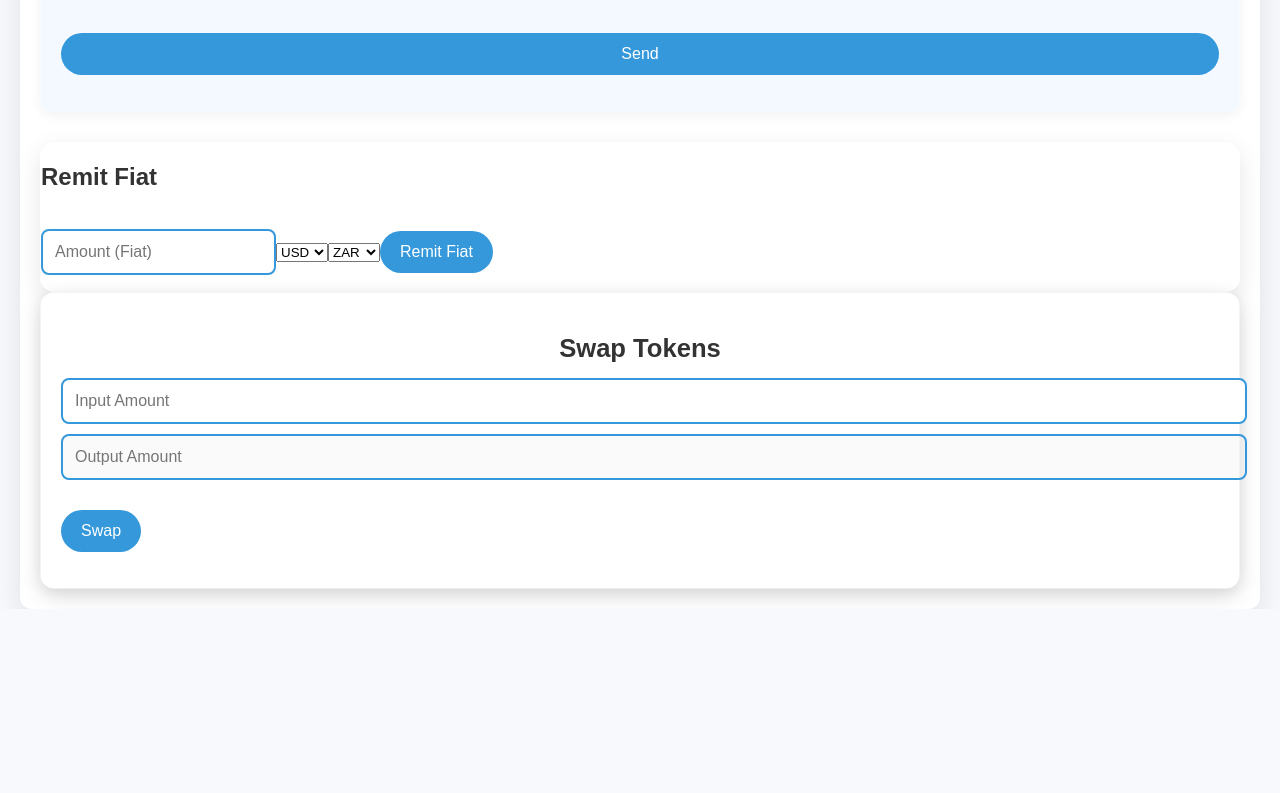
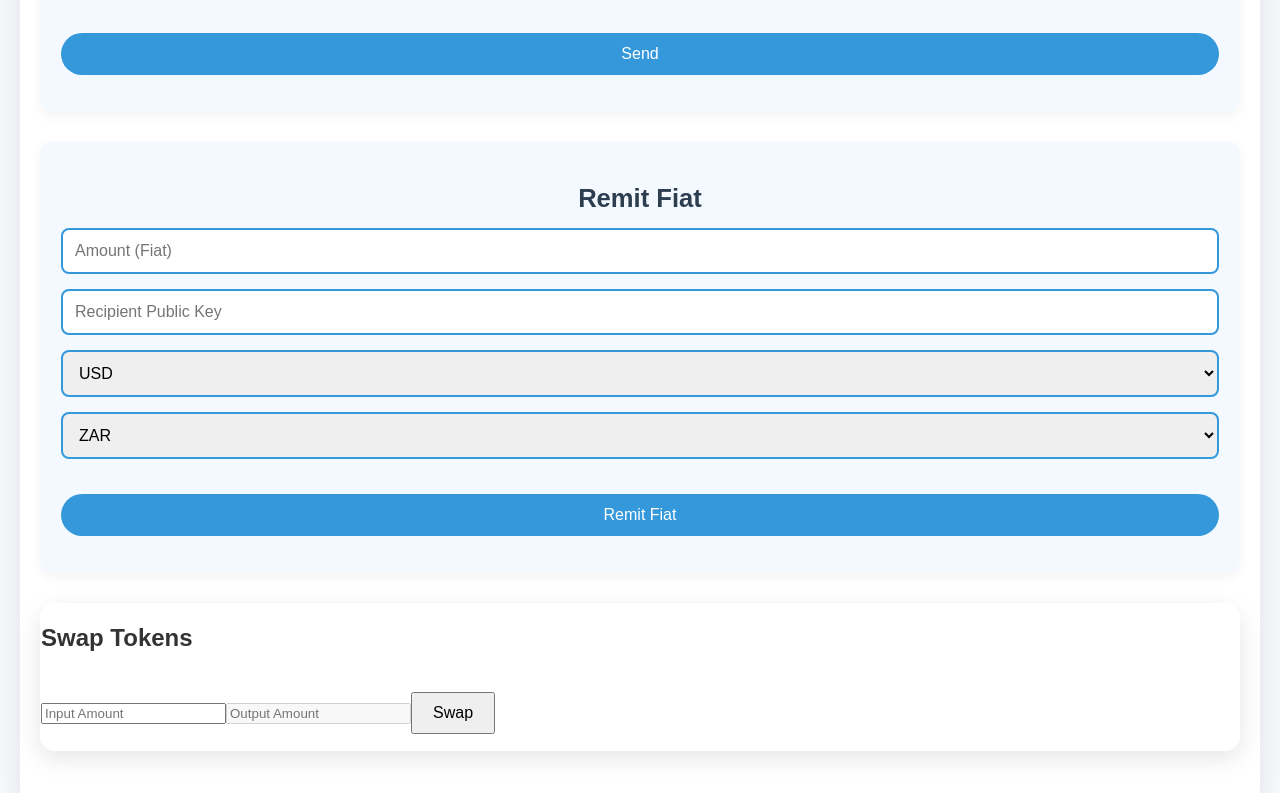
Before and after one commit to Web3WizardZ/Remittease-Dapp, a React (Create React App) app: page /functional-page in a window 1280 px wide. Shown: the part 573-1366 px from the top of the page. Before the commit the page ends 1182 px from the top, so only its background shows below. Built offline with nearby package versions, Linux system fonts and the light colour scheme.

Commit message:
modified:   server/remittanceProcessor.mjs 	modified:   server/server.js 	modified:   src/screens/FunctionalPage.css 	modified:   src/screens/FunctionalPage.js

```diff
--- a/src/screens/FunctionalPage.css
+++ b/src/screens/FunctionalPage.css
@@ -88,7 +88,8 @@ body {
   gap: 15px;
 }
 
-.form-input {
+.form-input,
+.form-select {
   padding: 12px;
   border-radius: 8px;
   border: 2px solid #3498db;
@@ -97,7 +98,8 @@ body {
   transition: border-color 0.3s ease;
 }
 
-.form-input:focus {
+.form-input:focus,
+.form-select:focus {
   border-color: #2980b9;
 }
 
@@ -117,6 +119,12 @@ body {
   transform: scale(1.05);
 }
 
+.cta-button:disabled {
+  background-color: #95a5a6;
+  cursor: not-allowed;
+  transform: none;
+}
+
 .status-message {
   margin-top: 8px;
   color: #e74c3c;
@@ -124,110 +132,30 @@ body {
   text-align: center;
 }
 
-/* Deposit Section */
-.deposit-section {
+/* Fiat Remittance Section */
+.fiat-remittance-section {
+  padding: 20px;
   margin-bottom: 30px;
-  padding: 20px;
-  background-color: #fff;
-  border-radius: 10px;
-  box-shadow: 0 4px 15px rgba(0, 0, 0, 0.05);
+  background: rgba(240, 248, 255, 0.8);
+  border-radius: 12px;
+  box-shadow: 0 4px 12px rgba(0, 0, 0, 0.05);
 }
 
-.deposit-section h2 {
+.fiat-remittance-section h2 {
   font-size: 1.6rem;
+  color: #2c3e50;
+  text-align: center;
   margin-bottom: 15px;
-  text-align: center;
-  color: #2c3e50;
 }
 
-.deposit-grid {
+.fiat-remittance-form {
   display: grid;
-  gap: 20px;
-  grid-template-columns: repeat(auto-fit, minmax(300px, 1fr));
-}
-
-/* Transaction History Section */
-.transaction-history-section {
-  margin-bottom: 30px;
-  padding: 20px;
-  border-radius: 10px;
-  background: #fafafa;
-  box-shadow: 0 4px 15px rgba(0, 0, 0, 0.05);
-}
-
-.transaction-history-section h2 {
-  font-size: 1.6rem;
-  margin-bottom: 15px;
-  text-align: center;
-  color: #2c3e50;
-}
-
-.transaction-list {
-  list-style: none;
-  padding: 0;
-}
-
-.transaction-item {
-  padding: 15px;
-  background: white;
-  border-radius: 8px;
-  margin-bottom: 12px;
-  box-shadow: 0 2px 10px rgba(0, 0, 0, 0.05);
-}
-
-.transaction-item p {
-  margin: 0;
+  gap: 15px;
 }
 
 /* SwapComponent Styles */
-.swap-container {
-  padding: 20px;
-  background-color: #fff;
-  border-radius: 12px;
-  box-shadow: 0 4px 15px rgba(0, 0, 0, 0.1);
-}
-
-.swap-container h2 {
-  font-size: 1.6rem;
-  margin-bottom: 15px;
-  text-align: center;
-}
-
-.swap-container input {
-  width: 100%;
-  padding: 12px;
-  margin-bottom: 10px;
-  border: 2px solid #3498db;
-  border-radius: 8px;
-  font-size: 1rem;
-  outline: none;
-  transition: border-color 0.3s ease;
-}
-
-.swap-container input:focus {
-  border-color: #2980b9;
-}
-
-.swap-container button {
-  padding: 12px 20px;
-  background-color: #3498db;
-  color: white;
-  font-size: 1rem;
-  border: none;
-  border-radius: 50px;
-  cursor: pointer;
-  transition: all 0.3s ease;
-}
-
-.swap-container button:hover {
-  background-color: #2980b9;
-  transform: scale(1.05);
-}
-
-.swap-container p {
-  margin-top: 10px;
-  color: #e74c3c;
-  font-weight: bold;
+.swap-feature {
+  margin-bottom: 30px;
 }
 
 /* Keyframe Animation */
--- a/src/screens/FunctionalPage.js
+++ b/src/screens/FunctionalPage.js
@@ -6,68 +6,108 @@ import './FunctionalPage.css';
 
 const FunctionalPage = () => {
   const [balance, setBalance] = useState('');
-  const [transactions, setTransactions] = useState([]);
-  const [recipientAddress, setRecipientAddress] = useState('');
+  const [ethRecipientAddress, setEthRecipientAddress] = useState('');
+  const [fiatRecipientPublicKey, setFiatRecipientPublicKey] = useState('');
   const [amount, setAmount] = useState('');
-  const [status, setStatus] = useState('');
   const [fiatAmount, setFiatAmount] = useState('');
   const [currency, setCurrency] = useState('USD'); // Source currency
   const [targetCurrency, setTargetCurrency] = useState('ZAR'); // Target currency
   const [userId, setUserId] = useState('user123'); // Example user ID
 
+  const [sendMoneyStatus, setSendMoneyStatus] = useState('');
+  const [remitFiatStatus, setRemitFiatStatus] = useState('');
+  const [isSendingMoney, setIsSendingMoney] = useState(false);
+  const [isRemittingFiat, setIsRemittingFiat] = useState(false);
+
   useEffect(() => {
     const fetchWalletDetails = async () => {
       if (window.ethereum) {
+        try {
           const provider = new providers.Web3Provider(window.ethereum);
           const signer = provider.getSigner();
           const address = await signer.getAddress();
           const balance = await provider.getBalance(address);
           setBalance(utils.formatEther(balance));
+        } catch (error) {
+          console.error('Error fetching wallet details:', error);
+          setBalance('N/A');
+        }
+      } else {
+        console.warn('window.ethereum is not available');
+        setBalance('N/A');
       }
     };
     fetchWalletDetails();
   }, []);
 
   const sendMoney = async () => {
-    if (!recipientAddress || !amount) {
-      setStatus('Please enter a valid address and amount.');
+    if (!ethRecipientAddress || !amount) {
+      setSendMoneyStatus('Please enter a valid address and amount.');
+      return;
+    }
+
+    if (!utils.isAddress(ethRecipientAddress)) {
+      setSendMoneyStatus('Please enter a valid Ethereum address.');
+      return;
+    }
+
+    if (isNaN(amount) || parseFloat(amount) <= 0) {
+      setSendMoneyStatus('Please enter a valid amount.');
       return;
     }
 
     try {
+      setIsSendingMoney(true);
+      setSendMoneyStatus('Transaction pending...');
       const provider = new providers.Web3Provider(window.ethereum);
       const signer = provider.getSigner();
       const tx = await signer.sendTransaction({
-        to: recipientAddress,
+        to: ethRecipientAddress,
         value: utils.parseEther(amount),
       });
 
-      setStatus(`Transaction successful! TX Hash: ${tx.hash}`);
+      await tx.wait();
+
+      setSendMoneyStatus(`Transaction successful! TX Hash: ${tx.hash}`);
       const address = await signer.getAddress();
       const balance = await provider.getBalance(address);
       setBalance(utils.formatEther(balance));
+
+      // Clear input fields
+      setEthRecipientAddress('');
+      setAmount('');
     } catch (error) {
       console.error('Transaction failed:', error);
-      setStatus('Transaction failed. Please try again.');
+      setSendMoneyStatus('Transaction failed. Please try again.');
+    } finally {
+      setIsSendingMoney(false);
     }
   };
 
   const remitFiat = async () => {
-    if (!fiatAmount || !recipientAddress || !currency || !targetCurrency) {
-      setStatus('Please provide all remittance details.');
+    if (!fiatAmount || !fiatRecipientPublicKey || !currency || !targetCurrency) {
+      setRemitFiatStatus('Please provide all remittance details.');
+      return;
+    }
+
+    if (isNaN(fiatAmount) || parseFloat(fiatAmount) <= 0) {
+      setRemitFiatStatus('Please enter a valid fiat amount.');
       return;
     }
 
     try {
+      setIsRemittingFiat(true);
+      setRemitFiatStatus('Remittance in progress...');
+
       const response = await fetch('http://localhost:3000/remit-fiat', {
         method: 'POST',
         headers: { 'Content-Type': 'application/json' },
         body: JSON.stringify({
           amount: fiatAmount,
-          recipientPublicKey: recipientAddress, // Use recipientAddress as public key
+          recipientPublicKey: fiatRecipientPublicKey,
           currency,
           targetCurrency,
-          userId, // Send user ID to the backend for Stellar key retrieval
+          userId,
         }),
       });
 
@@ -82,16 +122,23 @@ const FunctionalPage = () => {
         console.log('Transaction hash:', data.transactionHash);
         console.log('Transaction Successful!');
 
-        setStatus(`Remittance successful! Transaction ID: ${data.transactionHash}`);
+        setRemitFiatStatus(
+          `Remittance successful! Transaction ID: ${data.transactionHash}`
+        );
+
+        // Clear input fields
+        setFiatAmount('');
+        setFiatRecipientPublicKey('');
       } else {
-        setStatus('Remittance failed.');
+        setRemitFiatStatus(`Remittance failed: ${data.message || 'Unknown error.'}`);
       }
     } catch (error) {
       console.error('Remittance failed:', error);
-      setStatus('Remittance failed.');
+      setRemitFiatStatus('Remittance failed. Please try again.');
+    } finally {
+      setIsRemittingFiat(false);
     }
   };
-
 
   return (
     <div className="functional-page-container">
@@ -113,8 +160,8 @@ const FunctionalPage = () => {
           <input
             type="text"
             placeholder="Recipient Address"
-            value={recipientAddress}
-            onChange={(e) => setRecipientAddress(e.target.value)}
+            value={ethRecipientAddress}
+            onChange={(e) => setEthRecipientAddress(e.target.value)}
             className="form-input"
           />
           <input
@@ -124,9 +171,15 @@ const FunctionalPage = () => {
             onChange={(e) => setAmount(e.target.value)}
             className="form-input"
           />
-          <button onClick={sendMoney} className="cta-button">Send</button>
+          <button
+            onClick={sendMoney}
+            className="cta-button"
+            disabled={isSendingMoney}
+          >
+            {isSendingMoney ? 'Sending...' : 'Send'}
+          </button>
         </div>
-        <p className="status-message">{status}</p>
+        <p className="status-message">{sendMoneyStatus}</p>
       </section>
 
       {/* Fiat Remittance Section */}
@@ -140,9 +193,20 @@ const FunctionalPage = () => {
             onChange={(e) => setFiatAmount(e.target.value)}
             className="form-input"
           />
+          <input
+            type="text"
+            placeholder="Recipient Public Key"
+            value={fiatRecipientPublicKey}
+            onChange={(e) => setFiatRecipientPublicKey(e.target.value)}
+            className="form-input"
+          />
 
           {/* Source Currency */}
-          <select value={currency} onChange={(e) => setCurrency(e.target.value)} className="form-select">
+          <select
+            value={currency}
+            onChange={(e) => setCurrency(e.target.value)}
+            className="form-select"
+          >
             <option value="USD">USD</option>
             <option value="EUR">EUR</option>
             <option value="ZAR">ZAR</option>
@@ -150,16 +214,26 @@ const FunctionalPage = () => {
           </select>
 
           {/* Target Currency */}
-          <select value={targetCurrency} onChange={(e) => setTargetCurrency(e.target.value)} className="form-select">
+          <select
+            value={targetCurrency}
+            onChange={(e) => setTargetCurrency(e.target.value)}
+            className="form-select"
+          >
             <option value="ZAR">ZAR</option>
             <option value="USD">USD</option>
             <option value="EUR">EUR</option>
             <option value="NGN">NGN</option>
           </select>
 
-          <button onClick={remitFiat} className="cta-button">Remit Fiat</button>
+          <button
+            onClick={remitFiat}
+            className="cta-button"
+            disabled={isRemittingFiat}
+          >
+            {isRemittingFiat ? 'Remitting...' : 'Remit Fiat'}
+          </button>
         </div>
-        <p className="status-message">{status}</p>
+        <p className="status-message">{remitFiatStatus}</p>
       </section>
 
       {/* Swap Feature */}
```
Also changed, not shown: 2 other files (tests, documents, lock files or other folders). Lines whose indentation alone changed are shown as unchanged.
